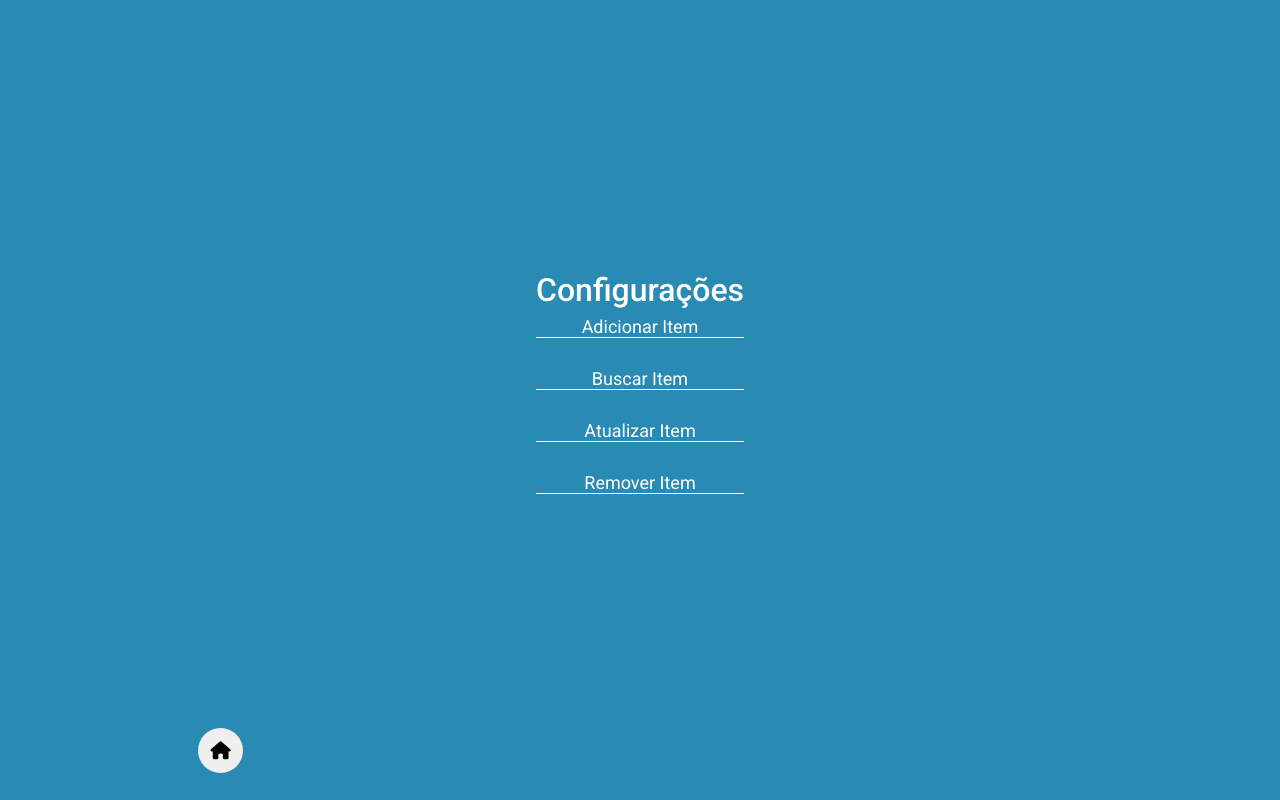
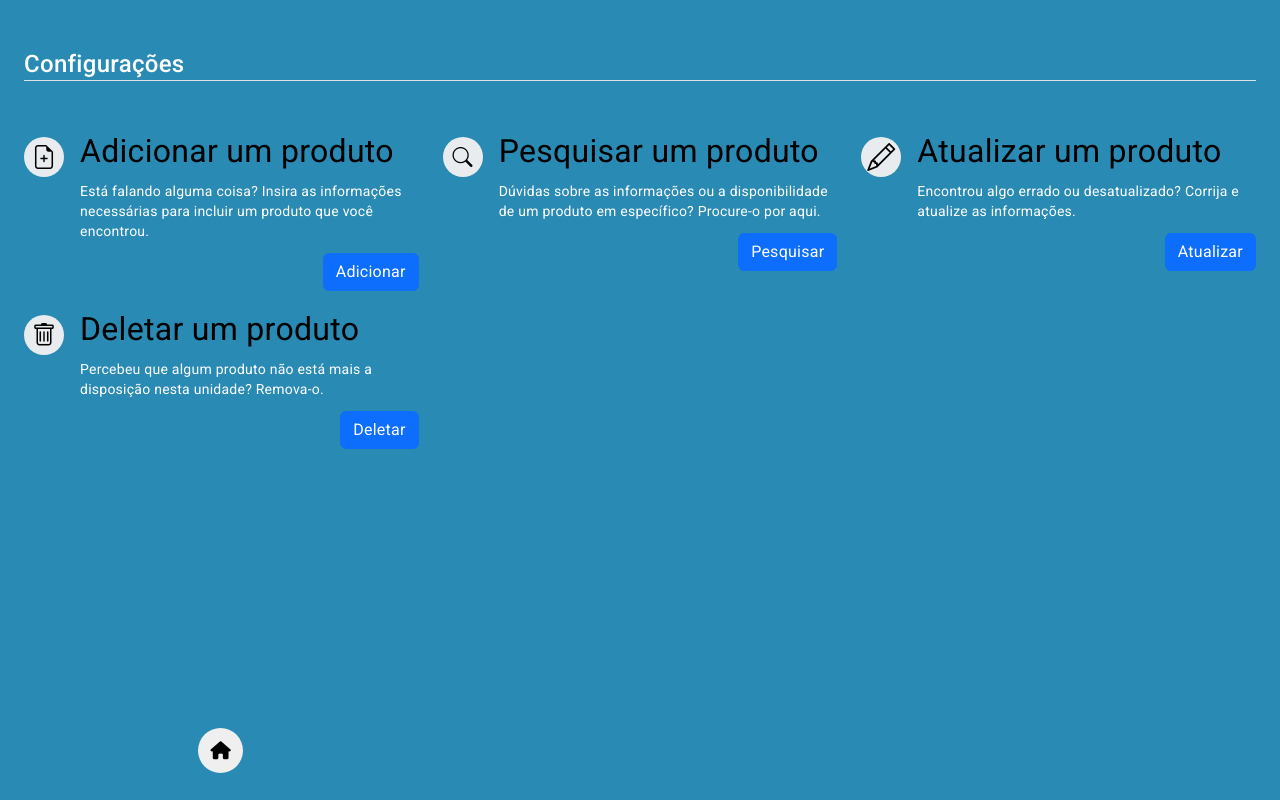
Before and after one commit to ahrionn/shelf-spotter, an Angular app: page /configs in a window 1280 px wide. Built offline with nearby package versions, Linux system fonts and the light colour scheme.

Commit message:
redesign configs

```diff
--- a/src/app/Componentes/configs/configs.component.css
+++ b/src/app/Componentes/configs/configs.component.css
@@ -8,27 +8,3 @@
     border-radius: 50%;
     font-size: large;
 }
-
-.opcao {
-    background: none;
-    border: none;
-    padding: 0;
-    font: inherit;
-    color: inherit;
-    cursor: pointer;
-}
-
-ul {
-    list-style-type: none;
-    padding: 0;
-    width: 100%;
-}
-
-li {
-    margin-bottom: 15%;
-    display: flex;
-    align-items: center;
-    justify-content: center;
-    font-size: large;
-    border-bottom: 1px solid white;
-}
--- a/src/app/Componentes/configs/configs.component.html
+++ b/src/app/Componentes/configs/configs.component.html
@@ -2,7 +2,84 @@
     <app-loader></app-loader>
 </div>
 
-<h1 style="margin-bottom: 5%;
+<div class="px-4 py-5" id="hanging-icons" style="height: 100vh;">
+    <h2 class="border-bottom" style="font-size: x-large !important; margin-bottom: 7vh;">Configurações</h2>
+    <div class="row g-4 row-cols-1 row-cols-lg-3" style="max-height: 90vh;
+    overflow: auto;">
+
+        <!-- Create -->
+        <div class="col d-flex align-items-start">
+            <div class="icon-square text-body-emphasis bg-body-secondary d-inline-flex align-items-center justify-content-center fs-4 flex-shrink-0"
+                style="width: 2.5rem;
+                height: 2.5rem;
+                border-radius: 2rem;">
+                <i class="bi bi-file-earmark-plus" width="1em" height="1em"></i>
+            </div>
+            <div style="margin-left: 1rem;">
+                <h3 class="fs-2 text-body-emphasis">Adicionar um produto</h3>
+                <p>Está falando alguma coisa? Insira as informações necessárias para incluir um produto que você
+                    encontrou.</p>
+                <a style="float: right;" class="btn btn-primary" (click)="onAddItem()">
+                    Adicionar
+                </a>
+            </div>
+        </div>
+
+        <!-- Read -->
+        <div class="col d-flex align-items-start">
+            <div class="icon-square text-body-emphasis bg-body-secondary d-inline-flex align-items-center justify-content-center fs-4 flex-shrink-0"
+                style="width: 2.5rem;
+                height: 2.5rem;
+                border-radius: 2rem;">
+                <i class="bi-search fs-5" width="1em" height="1em"></i>
+            </div>
+            <div style="margin-left: 1rem;">
+                <h3 class="fs-2 text-body-emphasis">Pesquisar um produto</h3>
+                <p>Dúvidas sobre as informações ou a disponibilidade de um produto em específico? Procure-o por aqui.
+                </p>
+                <a style="float: right;" class="btn btn-primary" (click)="onSearchItem()">
+                    Pesquisar
+                </a>
+            </div>
+        </div>
+
+        <!-- Update -->
+        <div class="col d-flex align-items-start">
+            <div class="icon-square text-body-emphasis bg-body-secondary d-inline-flex align-items-center justify-content-center fs-4 flex-shrink-0"
+                style="width: 2.5rem;
+                height: 2.5rem;
+                border-radius: 2rem;">
+                <i class="bi bi-pencil fs-3" width="1em" height="1em"></i>
+            </div>
+            <div style="margin-left: 1rem;">
+                <h3 class="fs-2 text-body-emphasis">Atualizar um produto</h3>
+                <p>Encontrou algo errado ou desatualizado? Corrija e atualize as informações.</p>
+                <a style="float: right;" class="btn btn-primary">
+                    Atualizar
+                </a>
+            </div>
+        </div>
+
+        <!-- Delete -->
+        <div class="col d-flex align-items-start">
+            <div class="icon-square text-body-emphasis bg-body-secondary d-inline-flex align-items-center justify-content-center fs-4 flex-shrink-0"
+                style="width: 2.5rem;
+                height: 2.5rem;
+                border-radius: 2rem;">
+                <i class="bi bi-trash" width="1em" height="1em"></i>
+            </div>
+            <div style="margin-left: 1rem;">
+                <h3 class="fs-2 text-body-emphasis">Deletar um produto</h3>
+                <p>Percebeu que algum produto não está mais a disposição nesta unidade? Remova-o.</p>
+                <a style="float: right;" class="btn btn-primary">
+                    Deletar
+                </a>
+            </div>
+        </div>
+    </div>
+</div>
+
+<!-- <h1 style="margin-bottom: 5%;
     font-size: xx-large;
     font-weight: 500;"> Configurações </h1>
 <section class="crud">
@@ -20,7 +97,7 @@
             <button class="opcao" (click)="onDeleteItem()"> Remover Item </button>
         </li>
     </ul>
-</section>
+</section> -->
 
 <app-modal-confirmacao [modalAddItem]="modalAddItem" [modalSearchItem]="modalSearchItem" *ngIf="modalAberto"
     (fecharAddItem)="fecharModal($event)" (fecharSearchItem)="fecharModal($event)" style="
--- a/src/app/Componentes/minhas-listas/minhas-listas.component.css
+++ b/src/app/Componentes/minhas-listas/minhas-listas.component.css
@@ -1,18 +1,3 @@
-ul {
-    list-style-type: none;
-    padding: 0;
-    width: 100%;
-}
-
-li {
-    margin-bottom: 15%;
-    display: flex;
-    align-items: center;
-    justify-content: center;
-    font-size: large;
-    border-bottom: 1px solid white;
-}
-
 .voltar {
     position: absolute;
     top: 91%;
@@ -22,15 +7,6 @@ li {
     width: 45px;
     border-radius: 50%;
     font-size: large;
-}
-
-.item {
-    background: none;
-    border: none;
-    padding: 0;
-    font: inherit;
-    color: inherit;
-    cursor: pointer;
 }
 
 .list-group-item-check {
@@ -44,6 +20,7 @@ li {
 
 .list-group-item:hover {
     background-color: #298AB4;
+    color: black;
 }
 
 /* Estilo quando o input associado está selecionado */
--- a/src/index.html
+++ b/src/index.html
@@ -5,6 +5,7 @@
   <title>Shelf Spotter</title>
   <base href="/">
   <meta name="viewport" content="width=device-width, initial-scale=1, viewport-fit=cover">
+  <link href="https://cdn.jsdelivr.net/npm/bootstrap-icons/font/bootstrap-icons.css" rel="stylesheet">
   <link rel="icon" type="image/x-icon" href="cart.ico">
   <link href="https://fonts.googleapis.com/css2?family=Roboto:wght@300;400;500&amp;display=swap" rel="stylesheet">
   <link href="https://fonts.googleapis.com/icon?family=Material+Icons" rel="stylesheet">
```
